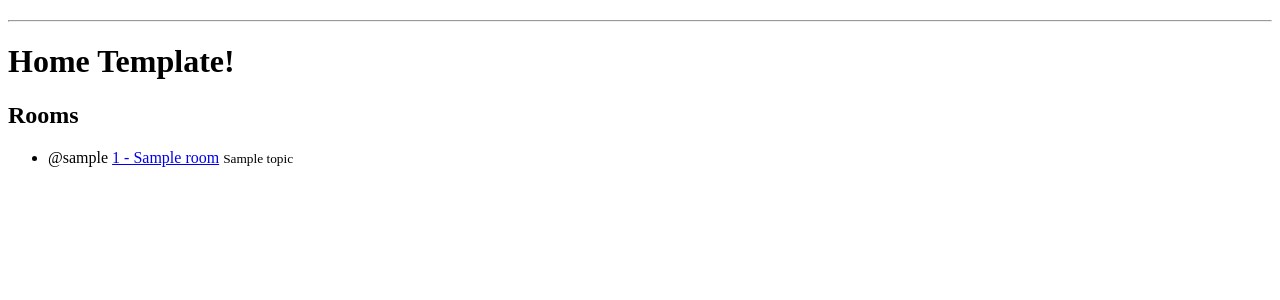
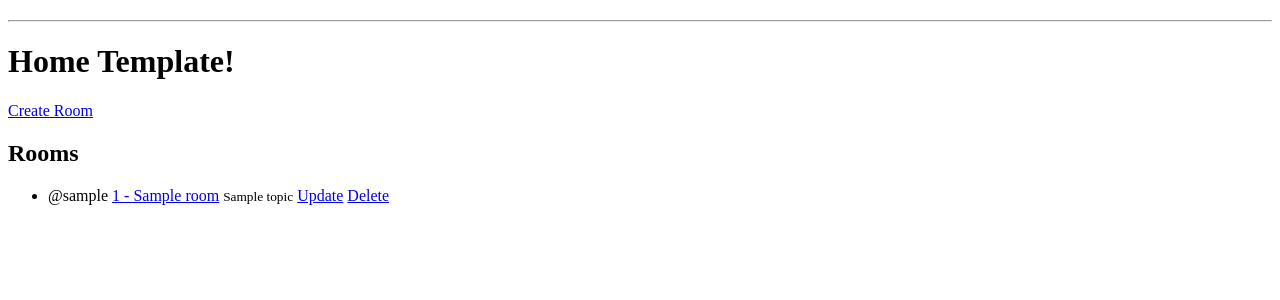
Before and after one commit to Adrian333Dev/Django-Project, a Django app: page / in a window 1280 px wide. Shown: the part 47-347 px from the top of the page. Run offline with Django 4.2, Linux system fonts and the light colour scheme; tables that the repository leaves empty hold one stand-in row (values such as "Sample post").

Commit message:
Basic Room CRUD operations added

```diff
--- a/base/models.py
+++ b/base/models.py
@@ -19,6 +19,9 @@ class Room(models.Model):
     updated = models.DateTimeField(auto_now=True)
     created = models.DateTimeField(auto_now_add=True)
 
+    class Meta:
+        ordering = ['-updated', '-created']
+
     def __str__(self):
         return self.name
 
--- a/base/templates/base/home.html
+++ b/base/templates/base/home.html
@@ -3,6 +3,7 @@
 {% block content %}
 <h1>Home Template!</h1>
 <div>
+  <a href="{% url 'create-room' %}">Create Room</a>
   <div>
     <h2>Rooms</h2>
     <ul>
@@ -11,6 +12,8 @@
         <span>@{{ room.host.username }}</span>
         <a href="{% url 'room' room.id %}">{{room.id}} - {{ room.name}}</a>
         <small>{{ room.topic.name }}</small>
+        <a href="{% url 'update-room' room.id %}">Update</a>
+        <a href="{% url 'delete-room' room.id %}">Delete</a>
       </li>
       {% endfor %}
     </ul>
--- a/base/urls.py
+++ b/base/urls.py
@@ -1,8 +1,11 @@
 from django.urls import path
-from .views import home, room
+from .views import home, room, createRoom, updateRoom, deleteRoom
 
 
 urlpatterns = [
     path('', home, name='home'),
     path('room/<str:pk>/', room, name='room'),
+    path('create-room/', createRoom, name='create-room'),
+    path('update-room/<str:pk>/', updateRoom, name='update-room'),
+    path('delete-room/<str:pk>/', deleteRoom, name='delete-room'),
 ]
--- a/base/views.py
+++ b/base/views.py
@@ -1,12 +1,8 @@
 from django.shortcuts import render
+from django.shortcuts import redirect
 from .models import Room
+from .forms import RoomForm
 # Create your views here.
-
-# rooms = [
-#     {'id': 1, 'name': 'Lets learn Python'},
-#     {'id': 2, 'name': 'Designing a Django App'},
-#     {'id': 3, 'name': 'Django Channels'},
-# ]
 
 
 def home(req):
@@ -17,3 +13,35 @@ def home(req):
 def room(req, pk):
     room = Room.objects.get(id=pk)
     return render(req, 'base/room.html', {'room': room})
+
+
+def createRoom(req):
+    form = RoomForm()
+    if req.method == 'POST':
+        form = RoomForm(req.POST)
+        if form.is_valid():
+            form.save()
+            return redirect('home')
+    context = {'form': form}
+    return render(req, 'base/room_form.html', context)
+
+
+def updateRoom(req, pk):
+    room = Room.objects.get(id=pk)
+    form = RoomForm(instance=room)
+    if req.method == 'POST':
+        form = RoomForm(req.POST, instance=room)
+        if form.is_valid():
+            form.save()
+            return redirect('home')
+    context = {'form': form}
+    return render(req, 'base/room_form.html', context)
+
+
+def deleteRoom(req, pk):
+    room = Room.objects.get(id=pk)
+    if req.method == 'POST':
+        room.delete()
+        return redirect('home')
+    context = {'item': room}
+    return render(req, 'base/delete.html', context)
```
Also changed, not shown: base/forms.py (added, +8 -0 lines), base/templates/base/delete.html (added, +14 -0 lines), base/templates/base/room_form.html (added, +13 -0 lines), base/migrations/0004_alter_room_options.py (added).
